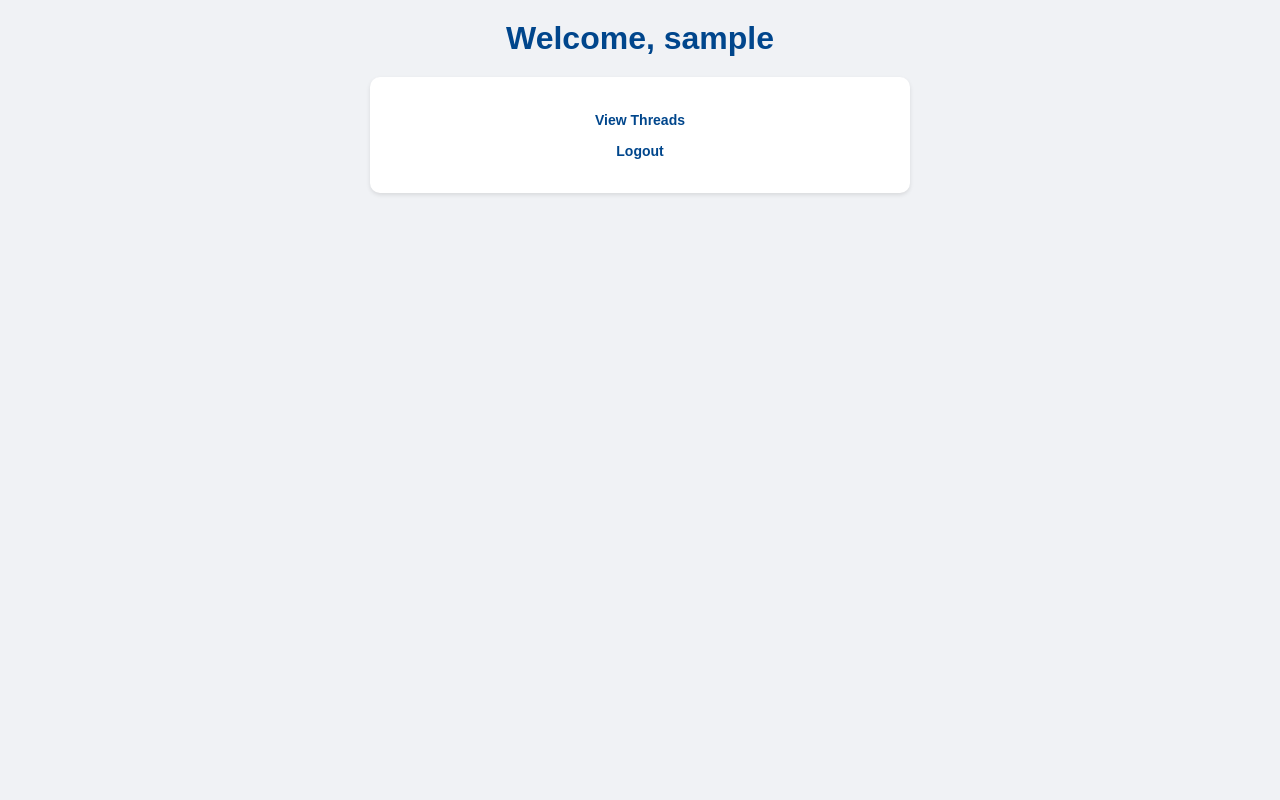
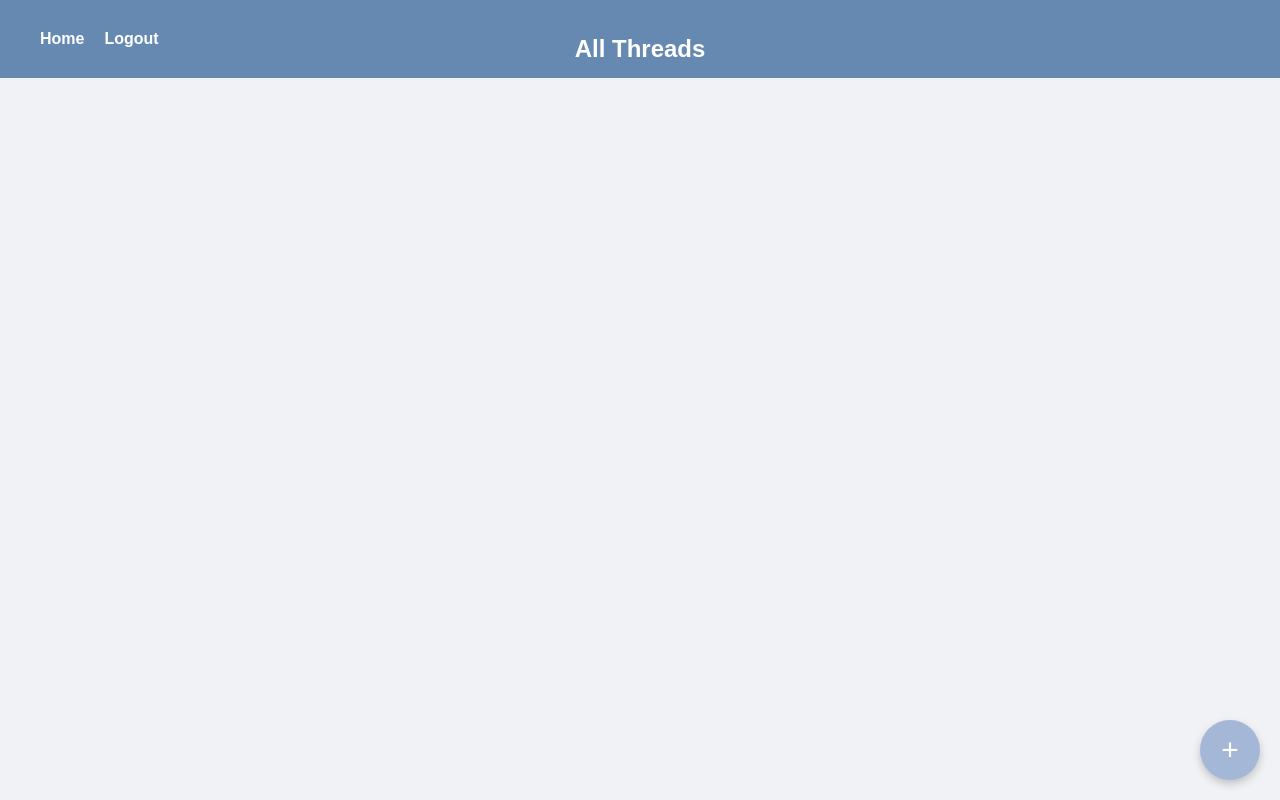
Before and after one commit to wei-ting-Hsu/Database, a Flask app: page / in a window 1280 px wide. Run offline with Flask 3, Linux system fonts and the light colour scheme; the visitor is signed in with stand-in values (Sample User, id 1); some libraries are stand-ins or nearby versions.

Commit message:
Add files via upload

```diff
--- a/final/app.py
+++ b/final/app.py
@@ -25,7 +25,7 @@
 @app.route('/')
 def home():
     if 'user_id' in session:
-        return render_template('home.html', username=session.get('username'))
+        return render_template('threads.html', username=session.get('username'))
     return render_template('login.html')
 
 @app.route('/register', methods=['GET', 'POST'])
--- a/final/static/styles.css
+++ b/final/static/styles.css
@@ -182,7 +182,7 @@
     right: 20px; /* Adjusts distance from the right of the viewport */
     width: 60px; /* Sets width to make it circular */
     height: 60px; /* Sets height to make it circular */
-    background-color: #007bff; /* Blue background color */
+    background-color: #a4b7d7; /* Blue background color */
     color: white; /* White text */
     border: none; /* No border */
     border-radius: 50%; /* Makes the button perfectly circular */
@@ -196,10 +196,55 @@
 }
 
 .create-thread-button:hover {
-    background-color: #0056b3; /* Darker blue on hover */
+    background-color: #6589b1; /* Darker blue on hover */
 }
 
 .create-thread-button a {
     text-decoration: none; /* Removes underline from the link */
     color: white; /* Keeps the link text white */
 }
+.threads-header {
+    background-color: #6589b1; /* 深灰背景 */
+    color: white; /* 文字顏色 */
+    padding: 30px 30px; /* 上下內邊距 */
+    margin-bottom: 20px; /* 與內容分隔 */
+    display: flex;
+    flex-direction: column; /* 垂直佈局 */
+    align-items: center; /* 元素置中 */
+    text-align: center; /* 文字置中 */
+}
+
+.header-container {
+    display: flex;
+    justify-content: space-between; /* 左右對齊 */
+    align-items: center; /* 垂直置中 */
+    width: 100%; /* 撐滿父容器 */
+    max-width: 1200px; /* 最大寬度限制 */
+    margin: 0 auto; /* 置中對齊 */
+    position: relative; /* 添加相對定位 */
+}
+.nav-links {
+    display: flex;
+    gap: 20px; /* 連結間距 */
+}
+
+.nav-links a {
+    color: white; /* 連結文字顏色 */
+    text-decoration: none; /* 移除底線 */
+    font-size: 16px;
+    font-weight: bold;
+}
+
+.nav-links a:hover {
+    text-decoration: underline; /* 滑鼠移上時顯示底線 */
+}
+
+h1 {
+    color: white;
+    margin: 0; /* 移除預設的 margin */
+    font-size: 24px;
+    font-weight: bold;
+    position: absolute; /* 絕對定位 */
+    left: 50%; /* 文字左邊界置於 50% */
+    transform: translateX(-50%); /* 使文字真正置中 */
+}
--- a/final/templates/threads.html
+++ b/final/templates/threads.html
@@ -6,6 +6,7 @@
     <link rel="stylesheet" href="/static/styles.css">
     <title>Threads</title>
     <style>
+
         .card {
             text-align: center; /* 卡片內內容置中 */
             padding: 20px;
@@ -52,11 +53,16 @@
     </style>
 </head>
 <body>
-    <div class="navbar">
-        <a href="/threads">Home</a>
-        <a href="/logout">Logout</a>
+    <div class="threads-header">
+        <div class="header-container">
+            <div class="nav-links">
+                <a href="/threads">Home</a>
+                <a href="/logout">Logout</a>
+            </div>
+            <h1>All Threads</h1>
+        </div>
     </div>
-    <h1>All Threads</h1>
+
     {% for thread in threads %}
         <div class="card">
             <h2>{{ thread['title'] }}</h2>
```
Also changed, not shown: final/templates/create.html (+8 -4 lines), final/uploads/310129147_530201999115107_3190972011577421002_n.jpg (added), final/uploads/378151534_792096722717295_4219680724827099925_n.jpg (added), 1 other file.
